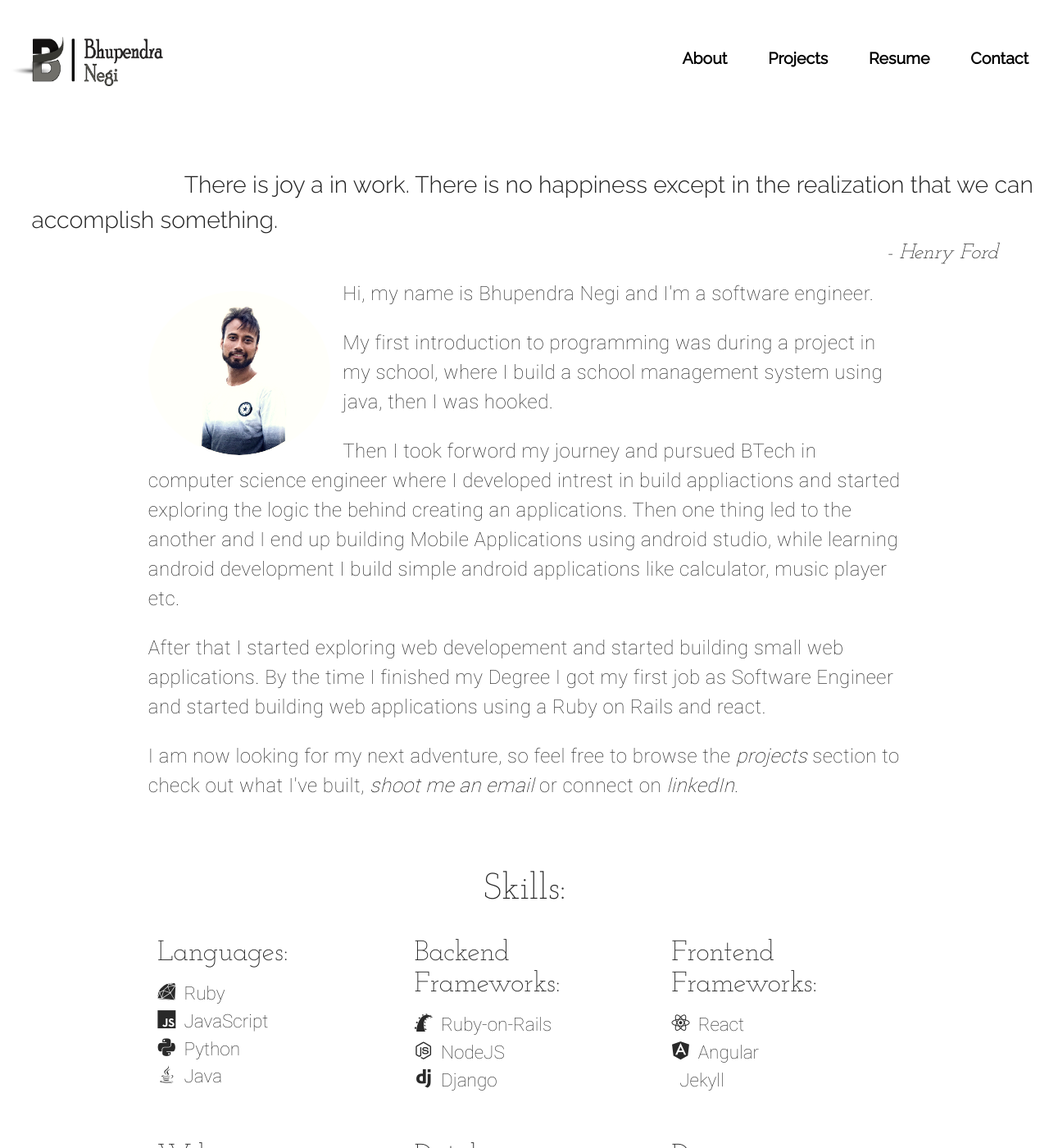
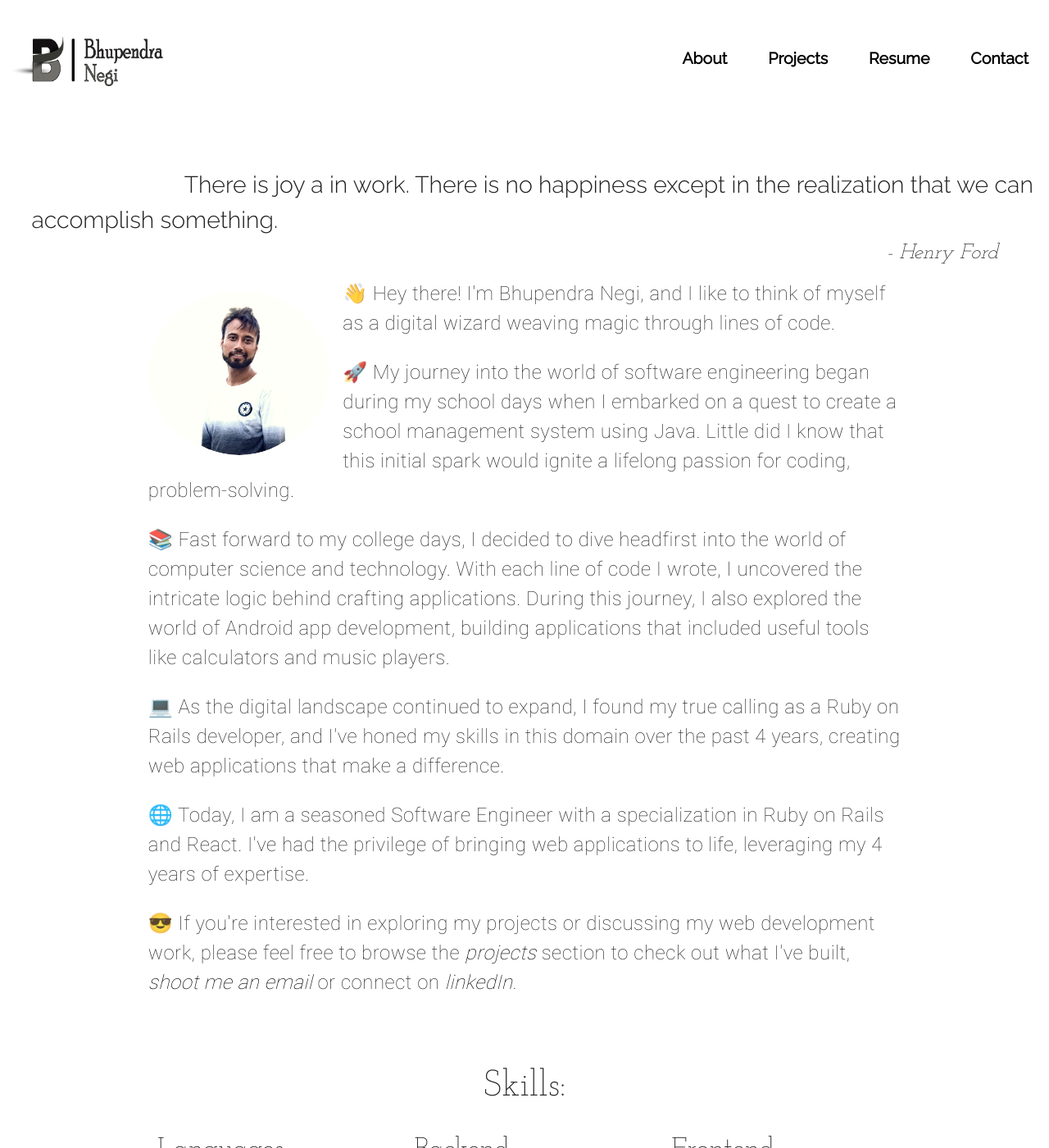
Before and after one commit to BhupendraNegi/bhupendranegi.github.io, a Jekyll site: the page built from about.html, in a window 1280 px wide and 1400 px high. Shown: the whole window at 82% size. Built offline with Jekyll 4.4.1, drawn with Linux system fonts in a browser that asks for light colours; nearby versions of some CDN libraries; some of the changed text lies outside the part shown.

Commit message:
Fixed footer and about me

```diff
--- a/_config.yml
+++ b/_config.yml
@@ -24,6 +24,10 @@ title: My personal blog
 name: Bhupendra Negi
 email: bhupendranegi92@gmail.com
 url: https://bhupendranegi.github.io/
+stackoverflow_link: https://stackoverflow.com/users/13003793/bhupendra-singh-negi
+github_link: https://github.com/BhupendraNegi
+github_project_link: https://github.com/BhupendraNegi/bhupendranegi.github.io
+linked_in_link: https://www.linkedin.com/in/bhupendra-negi-667171167
 
 description: Software Engineer
 baseurl: "" # the subpath of your site, e.g. /blog
--- a/_includes/footer.html
+++ b/_includes/footer.html
@@ -3,21 +3,22 @@
     <div class="row">
       <div class="col l6 s12">
         <h5 class="white-text footer_titles">About Site</h5>
-        <p class="grey-text text-lighten-3 description">It's built using Jekyll framework, and various styling and javascript libraries including jquery, materialize and barba.js. If you find any bugs or have suggestions do report them on <a class="footer_description_link" href="https://github.com/LevytsRoman/levytsroman.github.io/issues/new">github</a>, email me at <a class="footer_description_link" href="mailto:{{site.email}}">{{site.email}}</a> or fill out a <a class="footer_description_link" href="/contact">contact form</a>.</p>
+        <p class="grey-text text-lighten-3 description">It's built using Jekyll framework, and various styling and javascript. If you find any bugs or have suggestions do report them on <a class="footer_description_link" href="https://github.com/LevytsRoman/levytsroman.github.io/issues/new">github</a>, email me at <a class="footer_description_link" href="mailto:{{site.email}}">{{site.email}}</a> or fill out a <a class="footer_description_link" href="/contact">contact form</a>.</p>
       </div>
       <div class="col l4 offset-l2 s12">
         <h5 class="white-text footer_titles">Links</h5>
         <ul>
           <li><a class="grey-text text-lighten-3" target="_blank" href="{{site.github_link}}"><i class="fa fa-github-square footer_icons" aria-hidden="true"></i><span class="footer_link_text"> github</span></a></li>
           <li><a class="grey-text text-lighten-3" target="_blank" href="{{site.linked_in_link}}"><i class="fa fa-linkedin-square footer_icons" aria-hidden="true"></i><span class="footer_link_text"> linkedIn</span></a></li>
+          <li><a class="grey-text text-lighten-3" target="_blank" href="{{site.stackoverflow_link}}"><i class="fa fa-stack-overflow footer_icons" aria-hidden="true"></i><span class="footer_link_text"> Stack Overflow</span></a></li>
         </ul>
       </div>
     </div>
   </div>
   <div class="footer-copyright">
     <div class="container">
-    Built by Roman Levytskyy, feel free to use any code here, template for the layout coming soon.
-    <a class="grey-text text-lighten-4 right" href="https://github.com/LevytsRoman/levytsroman.github.io">View source code</a>
+    Built by Bhupendra Sigh Negi
+    <a class="grey-text text-lighten-4 right" href="{{site.github_project_link}}">View source code</a>
     </div>
   </div>
 </footer>
--- a/about.html
+++ b/about.html
@@ -6,27 +6,27 @@ author: Henry Ford
 
 {% include quote.html quote=page.quote author=page.author %}
 
-<div class="container about_section mx-0">
+<div class="container about_section">
   <div class="row">
     <img src="/assets/images/bhupendra_favicon_old.jpg" class="col responsive circle about_img" alt="me" style="background-color:white;">
     <div class="about_paragraph">
       <p>
-        Hi, my name is Bhupendra Negi and I'm a software engineer.
-        </br>
+        👋 Hey there! I'm Bhupendra Negi, and I like to think of myself as a digital wizard weaving magic through lines of code.
         <p>
-          My first introduction to programming was during a project in my school, where I build a school management system using java, then I was hooked.
+          🚀 My journey into the world of software engineering began during my school days when I embarked on a quest to create a school management system using Java. Little did I know that this initial spark would ignite a lifelong passion for coding, problem-solving.
         </p>
         <p>
-          Then I took forword my journey and pursued BTech in computer science engineer where I developed intrest in build appliactions and started exploring the logic the behind creating an applications.
-          Then one thing led to the another and I end up building Mobile Applications using android studio, while learning android development I build simple android applications like calculator, music player etc.
+          📚 Fast forward to my college days, I decided to dive headfirst into the world of computer science and technology. With each line of code I wrote, I uncovered the intricate logic behind crafting applications. During this journey, I also explored the world of Android app development, building applications that included useful tools like calculators and music players.
         </p>
         <p>
-          After that I started exploring web developement and started building small web applications.
-          By the time I finished my Degree I got my first job as Software Engineer and started building web applications using a Ruby on Rails and react.
+          💻 As the digital landscape continued to expand, I found my true calling as a Ruby on Rails developer, and I've honed my skills in this domain over the past 4 years, creating web applications that make a difference.
+        </p>
+        <p>
+          🌐 Today, I am a seasoned Software Engineer with a specialization in Ruby on Rails and React. I've had the privilege of bringing web applications to life, leveraging my 4 years of expertise.
         </p>
       </p>
       <p>
-        I am now looking for my next adventure, so feel free to browse the <a class="about_me_links" href="/projects">projects</a> section to check out what I've built,
+        😎  If you're interested in exploring my projects or discussing my web development work, please feel free to browse the <a class="about_me_links" href="/projects">projects</a> section to check out what I've built,
         <a class="about_me_links" href="/contact">shoot me an email</a> or connect on
         <a class="about_me_links" href="https://www.linkedin.com/in/bhupendra-negi-667171167/" target="_blank">linkedIn</a>.
       </p>
--- a/assets/css/main.scss
+++ b/assets/css/main.scss
@@ -432,12 +432,6 @@ button.fill:hover:before {
   filter: sepia(0.3);
 }
 
-.about_paragraph {
-  font-size: 1.8em;
-  letter-spacing: +0.5px;
-  font-weight: 200;
-}
-
 /* label color */
 .input-field label {
   color: $dark-grey !important;
```
